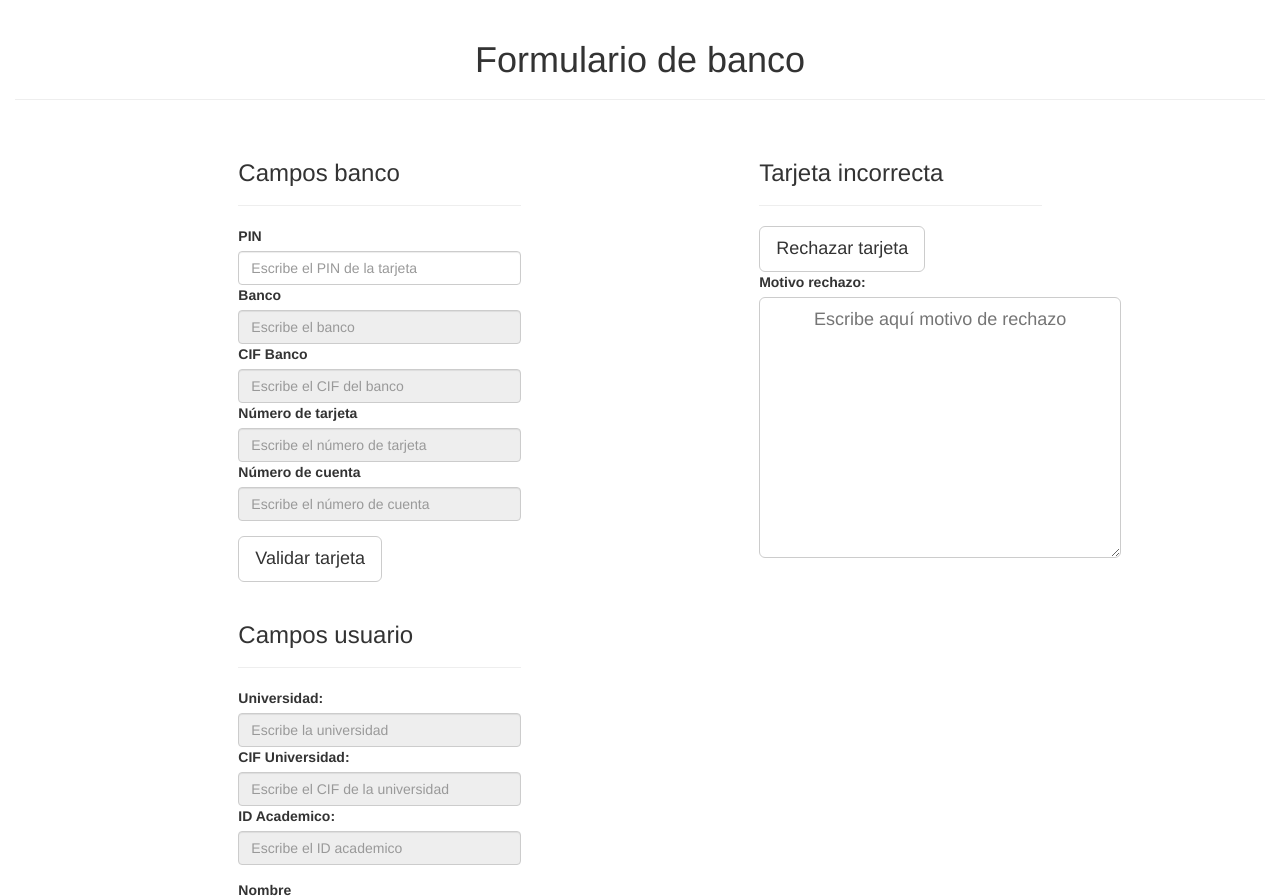
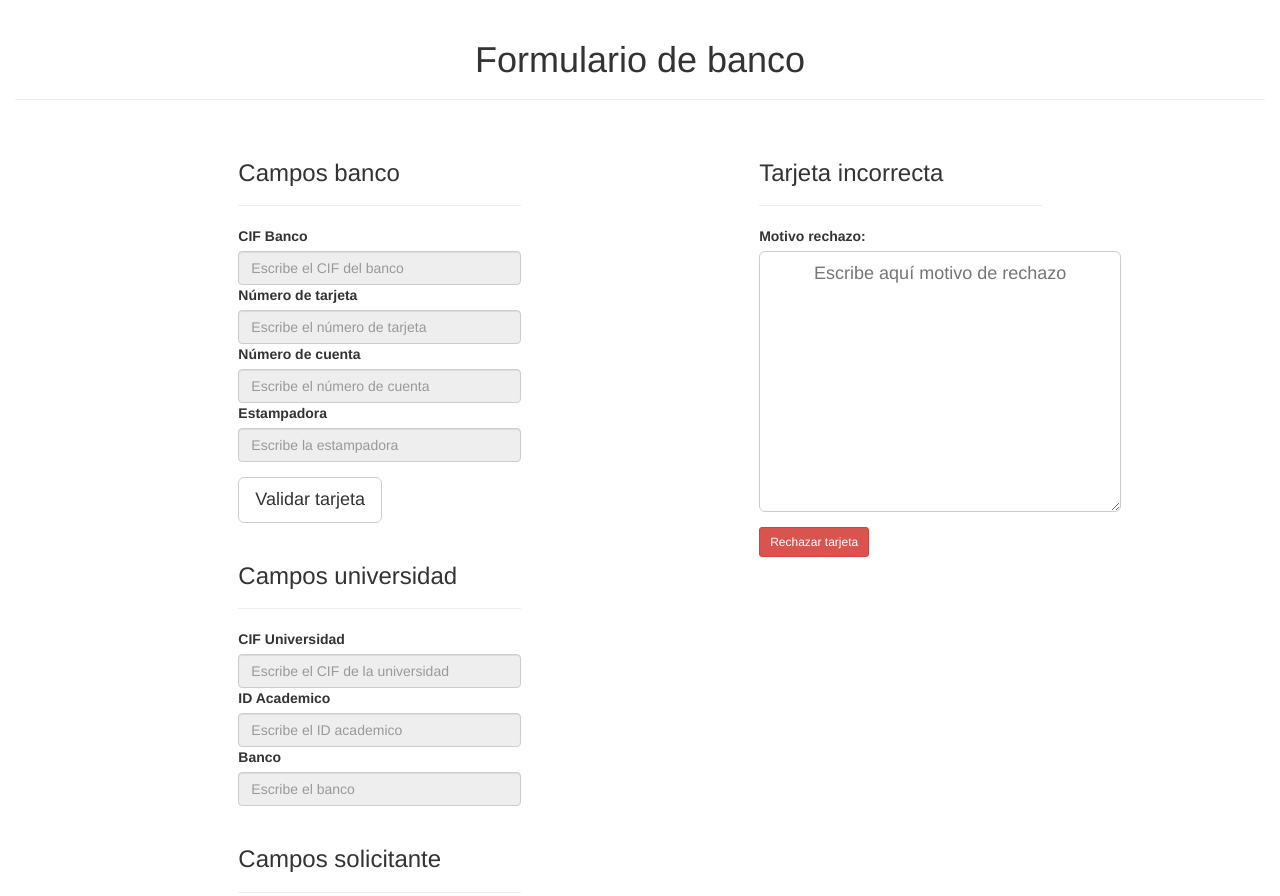
Before and after one commit to eruizgar91/GTU14, a plain HTML site: page src/vistas/formularioBancoVuelta.html in a window 1280 px wide. Shown: the top 896 px of the page. Drawn offline with Linux system fonts and the light colour scheme.

Commit message:
Unificados HTML. Quitados campos duplicados, corregidas erratas, comentado el campo PIN. El PIN de las tarjetas esta en la bbdd del banco. El banco para validar dicha tarjeta no necesita meter el PIN en nuestra bbdd, sino en la memoria de la tarjeta (TBD).

```diff
--- a/src/vistas/formularioBancoVuelta.html
+++ b/src/vistas/formularioBancoVuelta.html
@@ -22,34 +22,34 @@
       <form method="post" action="#">
           <input type="hidden" name="_method" value="post">
           <div class="form-group">
-              <label for="pinID">PIN</label>
-              <input type="text" class="form-control" name="pin" id="pinID" placeholder="Escribe el PIN de la tarjeta" required>
-              <label for="bancoID">Banco</label>
-              <input type="text" class="form-control" name="banco" id="bancoID" placeholder="Escribe el banco" readonly>
+              <!--<label for="pinID">PIN</label>
+              <input type="text" class="form-control" name="pin" id="pinID" placeholder="Escribe el PIN de la tarjeta" required>-->
               <label for="cifbancoID">CIF Banco</label>
               <input type="text" class="form-control" name="cifbanco" id="cifbancoID" placeholder="Escribe el CIF del banco" readonly>
               <label for="numtarjetaID">Número de tarjeta</label>
               <input type="text" class="form-control" name="numtarjeta" id="numtarjetaID" placeholder="Escribe el número de tarjeta" readonly>
               <label for="numcuentaID">Número de cuenta</label>
               <input type="text" class="form-control" name="numcuenta" id="numcuentaID" placeholder="Escribe el número de cuenta" readonly>
+	      <label for="estampadoraID">Estampadora</label>
+              <input type="text" class="form-control" name="estampadora" id="estampadoraID" placeholder="Escribe la estampadora" readonly>
           </div>
           <div class="form-group text-left">
               <button type="submit" class="btn btn-default btn-lg">Validar tarjeta</button>
-
 	  </div>
-
-
       <div class="page-header">
-        <h3>Campos usuario</h3>
+        <h3>Campos universidad</h3>
       </div>
           <input type="hidden" name="_method" value="delete">
           <div class="form-group">
-              <label for="universidadID">Universidad:</label>
-              <input type="text" class="form-control" name="universidad" id="universidadID" placeholder="Escribe la universidad" readonly>
-              <label for="cifuniversidadID">CIF Universidad:</label>
+              <label for="cifuniversidadID">CIF Universidad</label>
               <input type="text" class="form-control" name="cifuniversidad" id="cifuniversidadID" placeholder="Escribe el CIF de la universidad" readonly>
-              <label for="idacademicoID">ID Academico:</label>
+              <label for="idacademicoID">ID Academico</label>
               <input type="text" class="form-control" name="idacademico" id="idacademicoID" placeholder="Escribe el ID academico" readonly>
+	      <label for="bancoID">Banco</label>
+              <input type="text" class="form-control" name="banco" id="bancoID" placeholder="Escribe el banco" readonly>
+          </div>
+      <div class="page-header">
+        <h3>Campos solicitante</h3>
       </div>
           <div class="form-group">
             <label for="name">Nombre</label>
@@ -86,7 +86,6 @@
               <option value="INVESTIGADOR">Investigador</option>
             </select>
           </div>
-
        </form>
              </div>
 
@@ -98,11 +97,11 @@
         <h3>Tarjeta incorrecta</h3>
       </div>
        <form method="post" action="#">
-       <button type="submit" class="btn btn-default btn-lg">Rechazar tarjeta</button>
 	<div class="form-group text-left">
 		<label for="motivoID">Motivo rechazo:</label>
                 <textarea name="comentarios" id="motivoID" rows="10" cols="30" class="btn btn-default btn-lg" placeholder="Escribe aquí motivo de rechazo"></textarea>
         </div>
+        <button type="submit" class="btn btn-danger btn-sm">Rechazar tarjeta</button>
        </form>
     </div>
   </div>
```
Also changed, not shown: src/vistas/formularioBancoIda.html (+9 -5 lines), src/vistas/formularioSolicitante.html (+1 -1 lines), src/vistas/formularioUniversidadIda.html (+2 -4 lines), src/vistas/formularioUniversidadVuelta.html (+6 -6 lines), 1 other file. Lines whose indentation alone changed are shown as unchanged.
